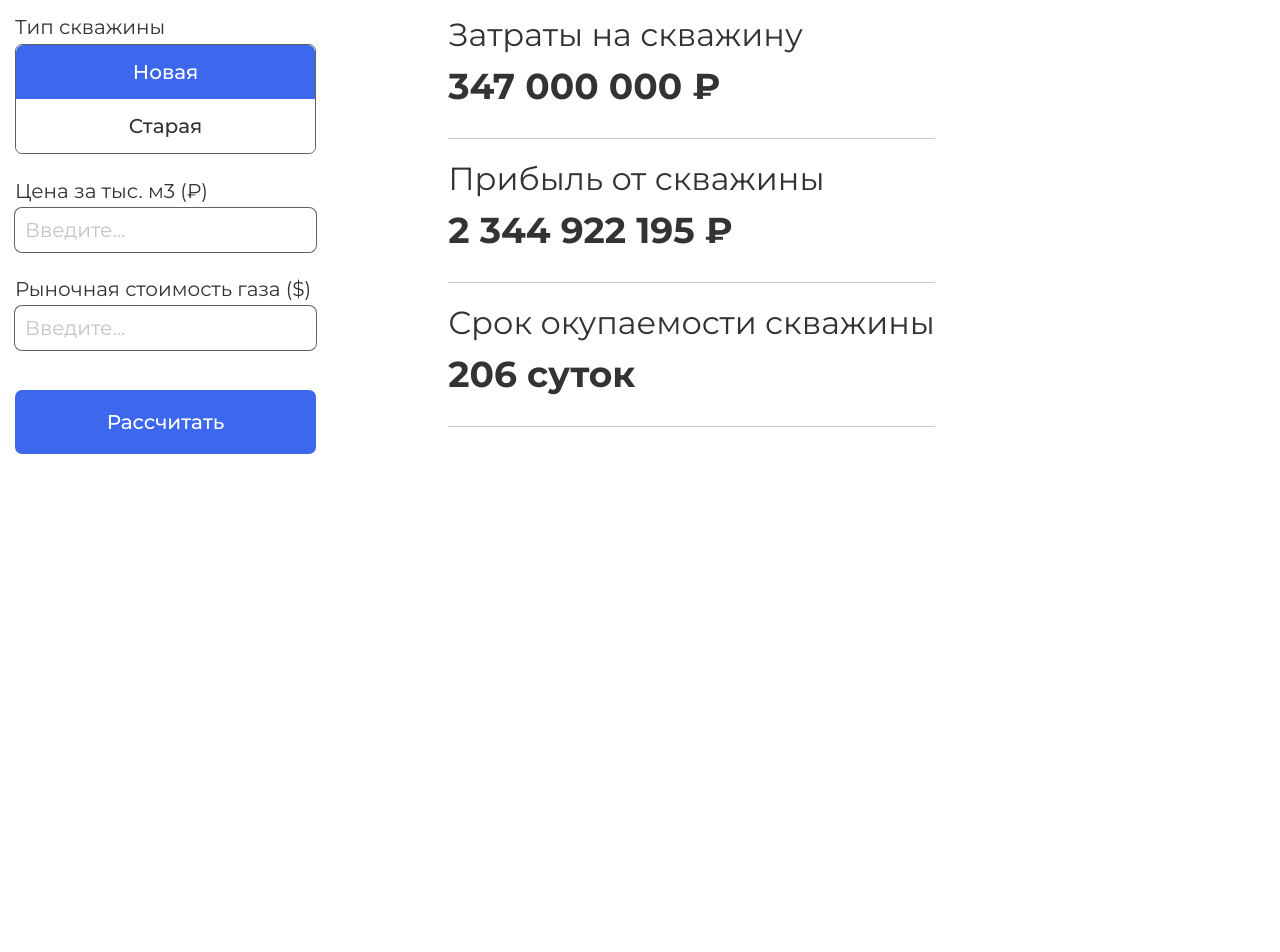
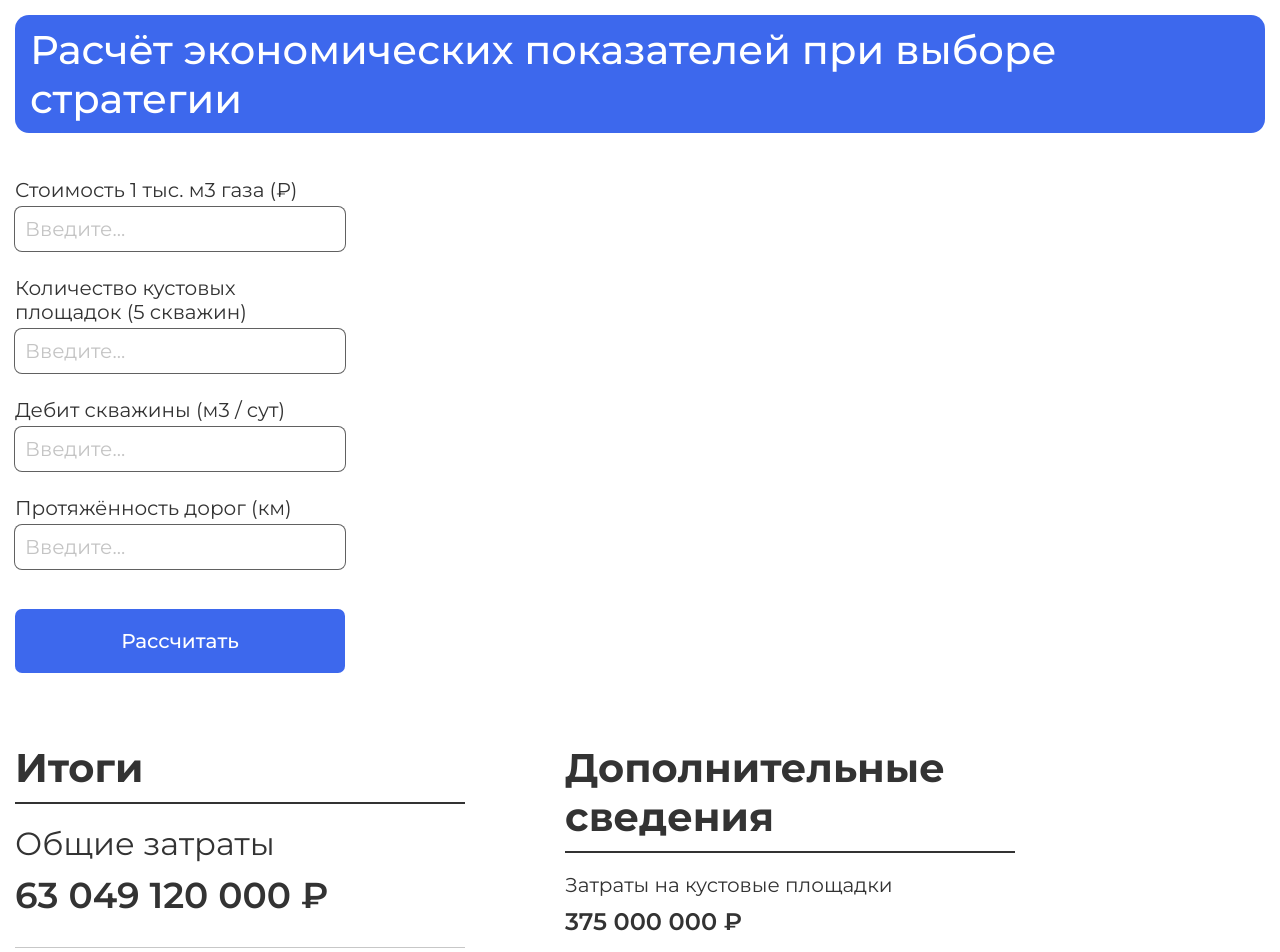
Before and after one commit to HealKnix/calculator-for-case-2024, a Vue app: page / in a window 1280 px wide. Shown: the top 952 px of the page. Before the commit the page ends 800 px from the top, so only its background shows below. Built offline with nearby package versions, Linux system fonts and the light colour scheme.

Commit message:
Доделал интерфейс

```diff
--- a/src/App.vue
+++ b/src/App.vue
@@ -1,5 +1,5 @@
 <script setup>
-import { RouterLink, RouterView } from 'vue-router'
+import { RouterLink, RouterView } from 'vue-router';
 </script>
 
 <template>
--- a/src/assets/main.css
+++ b/src/assets/main.css
@@ -10,3 +10,10 @@
   box-sizing: border-box;
   font-family: Montserrat;
 }
+
+#app {
+  display: flex;
+  flex-direction: column;
+  gap: 45px;
+  padding: 15px;
+}
--- a/src/components/BaseInput.vue
+++ b/src/components/BaseInput.vue
@@ -1,3 +1,4 @@
+import { ref } from 'vue';
 <template>
   <label :for="`input_${title}`" class="input__wrapper">
     <span class="input_title">
@@ -9,11 +10,15 @@
       placeholder="Введите..."
       step="0.1"
       min="0"
+      v-model="inputValue"
+      @input="$emit('update:modelValue', inputValue)"
     />
   </label>
 </template>
 
 <script setup>
+import { ref } from 'vue';
+
 const props = defineProps({
   title: {
     require: false,
@@ -26,6 +31,8 @@ const props = defineProps({
     type: String,
   },
 });
+
+const inputValue = ref('');
 </script>
 
 <style scoped>
--- a/src/components/BaseRadioForm.vue
+++ b/src/components/BaseRadioForm.vue
@@ -5,19 +5,19 @@
       <label
         v-for="(item, index) in items"
         :key="item.id"
-        :for="`radio_input_${index}`"
+        :for="`radio_input_${name}_${index}`"
         class="input__wrapper"
-        v-on:click="emits('change', item.id)"
       >
         <span class="radio_btn_text">
           {{ item.text }}
         </span>
         <input
           type="radio"
-          name="radio_choice"
-          :id="`radio_input_${index}`"
+          :name="name"
+          :id="`radio_input_${name}_${index}`"
           :checked="item.checked"
           :value="item.id"
+          @input="$emit('update:modelValue', item.id)"
         />
       </label>
     </div>
@@ -26,14 +26,17 @@
 
 <script setup>
 const props = defineProps({
+  name: {
+    require: true,
+    default: '',
+    type: String,
+  },
   items: {
     require: true,
     default: new Array(),
     type: Array,
   },
 });
-
-const emits = defineEmits(['change']);
 </script>
 
 <style scoped>
@@ -66,6 +69,10 @@ input {
   overflow: hidden;
 }
 
+.radio_form:has(label > input[type='radio']:focus) {
+  outline: 2px solid #333;
+}
+
 .input__wrapper {
   cursor: pointer;
   font-weight: 500;
@@ -78,19 +85,15 @@ input {
 }
 
 .input__wrapper:first-child {
-  border-radius: 7px 7px 0 0;
+  border-radius: 6px 6px 0 0;
 }
 
 .input__wrapper:last-child {
-  border-radius: 0 0 7px 7px;
+  border-radius: 0 0 6px 6px;
 }
 
 .input__wrapper:has(input[type='radio']:checked) {
   color: white;
   background-color: var(--accent-color-1);
 }
-
-.input__wrapper:has(input[type='radio']:focus) {
-  box-shadow: inset 0 0 0 1px #333;
-}
 </style>
--- /dev/null
+++ b/src/components/CalcBlock.vue
@@ -0,0 +1,78 @@
+<template>
+  <div class="calc__wrapper">
+    <!--
+      <BaseRadioForm name="well_type" :items="items" v-model="wellType" />
+      -->
+    <BaseInput
+      type="number"
+      title="Стоимость 1 тыс. м3 газа (₽)"
+      v-model="input1"
+    />
+    <BaseInput
+      type="number"
+      title="Количество кустовых площадок (5 скважин)"
+      v-model="input2"
+    />
+    <BaseInput
+      type="number"
+      title="Дебит скважины (м3 / сут)"
+      v-model="input3"
+    />
+    <BaseInput
+      type="number"
+      title="Протяжённость дорог (км)"
+      v-model="input4"
+    />
+    <BaseButton text="Рассчитать" :onclick="calculate" />
+  </div>
+</template>
+
+<script setup>
+import BaseInput from '@/components/BaseInput.vue';
+import BaseButton from '@/components/BaseButton.vue';
+import { ref } from 'vue';
+
+// const items = [
+//   {
+//     id: 0,
+//     text: 'Новая',
+//     checked: true,
+//   },
+//   {
+//     id: 1,
+//     text: 'Старая',
+//     checked: false,
+//   },
+// ];
+
+const wellType = ref(0);
+
+const input1 = ref('');
+const input2 = ref('');
+const input3 = ref('');
+const input4 = ref('');
+
+function calculate() {
+  console.log(wellType.value);
+  console.log(input1.value);
+  console.log(input2.value);
+  console.log(input3.value);
+  console.log(input4.value);
+}
+</script>
+
+<style scoped>
+.calc__wrapper {
+  display: flex;
+  flex-direction: column;
+  gap: 25px;
+  max-width: 330px;
+}
+
+@media (width < 865px) {
+  .calc__wrapper {
+    width: 100%;
+    max-width: 450px;
+  }
+}
+</style>
--- /dev/null
+++ b/src/components/ResultBlock.vue
@@ -0,0 +1,191 @@
+<template>
+  <div class="calc__results__wrapper">
+    <div class="calc__results">
+      <span class="calc__results_title"> Итоги </span>
+
+      <div
+        v-for="total in totals"
+        :key="total.id"
+        class="calc__result total_text"
+      >
+        <span class="calc__result_title total_text">{{ total.title }}</span>
+        <span
+          class="calc__result_value total_text"
+          :class="{ highlight: total.highlight }"
+        >
+          {{ formatNumber(total.value) }}
+          <span>₽</span>
+        </span>
+      </div>
+    </div>
+
+    <div class="calc__results">
+      <span class="calc__results_title">Дополнительные сведения</span>
+
+      <div v-for="info in addInfo" :key="info.id" class="calc__result">
+        <span class="calc__result_title">{{ info.title }}</span>
+        <span class="calc__result_value">
+          {{ formatNumber(info.value) }}
+          <span>₽</span>
+        </span>
+      </div>
+    </div>
+  </div>
+</template>
+
+<script setup>
+import formatNumber from '@/helpers/formatNumber';
+
+const totals = [
+  {
+    id: 0,
+    title: 'Общие затраты',
+    value: 63049120000,
+  },
+  {
+    id: 1,
+    title: 'Общая прибыль',
+    value: 265993750000,
+  },
+  {
+    id: 2,
+    title: 'Чистая прибыль',
+    value: 202944630000,
+    highlight: true,
+  },
+];
+
+const addInfo = [
+  {
+    id: 0,
+    title: 'Затраты на кустовые площадки',
+    value: 375000000,
+  },
+  {
+    id: 1,
+    title: 'Затраты на новые скважины',
+    value: 4800000000,
+  },
+  {
+    id: 2,
+    title: 'Стоимость ликвидации скважин',
+    value: 480000000,
+  },
+  {
+    id: 3,
+    title: 'Убытки от КРС всех старых скважин',
+    value: 52434120000,
+  },
+  {
+    id: 4,
+    title: 'Затраты на дороги за 10 лет (строительство + обслуживание)',
+    value: 4650000000,
+  },
+  {
+    id: 5,
+    title: 'Затраты на ЛЭП',
+    value: 310000000,
+  },
+];
+</script>
+
+<style scoped>
+.calc__results__wrapper {
+  display: flex;
+  justify-content: space-between;
+  flex-direction: row;
+  flex-wrap: wrap;
+  width: 1000px;
+  gap: 35px;
+}
+
+.calc__results {
+  width: 100%;
+  max-width: 450px;
+}
+
+.calc__result {
+  cursor: default;
+  display: flex;
+  flex-direction: column;
+  gap: 10px;
+  padding-bottom: 20px;
+  border-bottom: 1px solid rgba(33, 33, 33, 0.25);
+  transition: 0.15s ease-in-out;
+}
+
+.calc__result.total_text {
+  padding-bottom: 30px;
+}
+
+.calc__result:hover {
+  border-bottom: 4px solid rgba(33, 33, 33, 0.25);
+}
+
+.calc__result:has(.highlight):hover {
+  border-bottom: 4px solid #58cd2f;
+}
+
+.calc__result:not(:first-child) {
+  padding-top: 20px;
+}
+
+.calc__results_title {
+  width: 100%;
+  display: block;
+  font-size: 40px;
+  font-weight: bold;
+  border-bottom: 2px solid #333333;
+  padding-bottom: 10px;
+}
+
+.calc__result_title {
+  font-size: 20px;
+}
+
+.calc__result_title.total_text {
+  font-size: 32px;
+}
+
+.calc__result_value {
+  font-size: 24px;
+  font-weight: 600;
+}
+
+.calc__result_value.total_text {
+  font-size: 36px;
+  font-weight: 600;
+}
+
+.calc__result_value.highlight {
+  color: #58cd2f;
+}
+
+@media (width < 865px) {
+  .calc__wrapper {
+    width: 100%;
+    max-width: 450px;
+  }
+  .calc__results__wrapper {
+    justify-content: center;
+  }
+}
+
+@media (width < 500px) {
+  .calc__result_title {
+    font-size: 1.5em;
+  }
+  .calc__results_title {
+    font-size: 2em;
+  }
+  .calc__results_title.total_text {
+    font-size: 2em;
+  }
+  .calc__result_value {
+    font-size: 1.5em;
+  }
+  .calc__result_value.total_text {
+    font-size: 2em;
+  }
+}
+</style>
--- /dev/null
+++ b/src/views/HeaderView.vue
@@ -0,0 +1,28 @@
+<template>
+  <span> Расчёт экономических показателей при выборе стратегии </span>
+</template>
+
+<script setup></script>
+
+<style scoped>
+span {
+  font-size: 40px;
+  font-weight: 500;
+  color: #fff;
+  background-color: var(--accent-color-1);
+  padding: 10px 15px;
+  border-radius: 14px;
+}
+
+@media (width < 865px) {
+  span {
+    font-size: 30px;
+  }
+}
+
+@media (width < 510px) {
+  span {
+    font-size: 20px;
+  }
+}
+</style>
--- a/src/views/HomeView.vue
+++ b/src/views/HomeView.vue
@@ -1,62 +1,16 @@
 <template>
+  <HeaderView />
+
   <div class="wrapper">
-    <div class="calc__wrapper">
-      <BaseRadioForm :items="items" @change="setType" />
-      <BaseInput type="number" title="Цена за тыс. м3 (₽)" />
-      <BaseInput type="number" title="Рыночная стоимость газа ($)" />
-      <BaseButton text="Рассчитать" />
-    </div>
-
-    <div class="calc__results">
-      <div class="calc__result">
-        <span class="calc__result_title">Затраты на скважину</span>
-        <span class="calc__result_result">
-          {{ formatNumber(347000000) }}
-          <span>₽</span>
-        </span>
-      </div>
-
-      <div class="calc__result">
-        <span class="calc__result_title">Прибыль от скважины</span>
-        <span class="calc__result_result">
-          {{ formatNumber(2344922195) }}
-          <span>₽</span>
-        </span>
-      </div>
-
-      <div class="calc__result">
-        <span class="calc__result_title">Срок окупаемости скважины</span>
-        <span class="calc__result_result">206 <span>суток</span></span>
-      </div>
-    </div>
+    <CalcBlock />
+    <ResultBlock />
   </div>
 </template>
 
 <script setup>
-import BaseInput from '@/components/BaseInput.vue';
-import BaseButton from '@/components/BaseButton.vue';
-import BaseRadioForm from '@/components/BaseRadioForm.vue';
-import { ref } from 'vue';
-import formatNumber from '@/helpers/formatNumber';
-
-const type = ref(0);
-
-const setType = (item) => {
-  type.value = item;
-};
-
-const items = [
-  {
-    id: 0,
-    text: 'Новая',
-    checked: true,
-  },
-  {
-    id: 1,
-    text: 'Старая',
-    checked: false,
-  },
-];
+import HeaderView from './HeaderView.vue';
+import CalcBlock from '@/components/CalcBlock.vue';
+import ResultBlock from '@/components/ResultBlock.vue';
 </script>
 
 <style scoped>
@@ -64,49 +18,14 @@ const items = [
   width: 100%;
   display: flex;
   flex-wrap: wrap;
-  justify-content: space-between;
-  gap: 50px;
-  max-width: 950px;
-  padding: 15px;
+  justify-content: start;
+  gap: 70px;
   color: #333;
-}
-
-.calc__wrapper {
-  display: flex;
-  flex-direction: column;
-  gap: 25px;
-  max-width: 330px;
-}
-
-.calc__result {
-  max-width: max-contentt;
-  display: flex;
-  flex-direction: column;
-  gap: 10px;
-  padding-bottom: 30px;
-  border-bottom: 1px solid rgba(33, 33, 33, 0.25);
-}
-
-.calc__result:not(:first-child) {
-  margin-top: 20px;
-}
-
-.calc__result_title {
-  font-size: 32px;
-}
-
-.calc__result_result {
-  font-size: 36px;
-  font-weight: bold;
 }
 
 @media (width < 865px) {
   .wrapper {
     justify-content: center;
   }
-  .calc__wrapper {
-    width: 100%;
-    max-width: 450px;
-  }
 }
 </style>
```
Also changed, not shown: src/router/index.js (+6 -6 lines).
